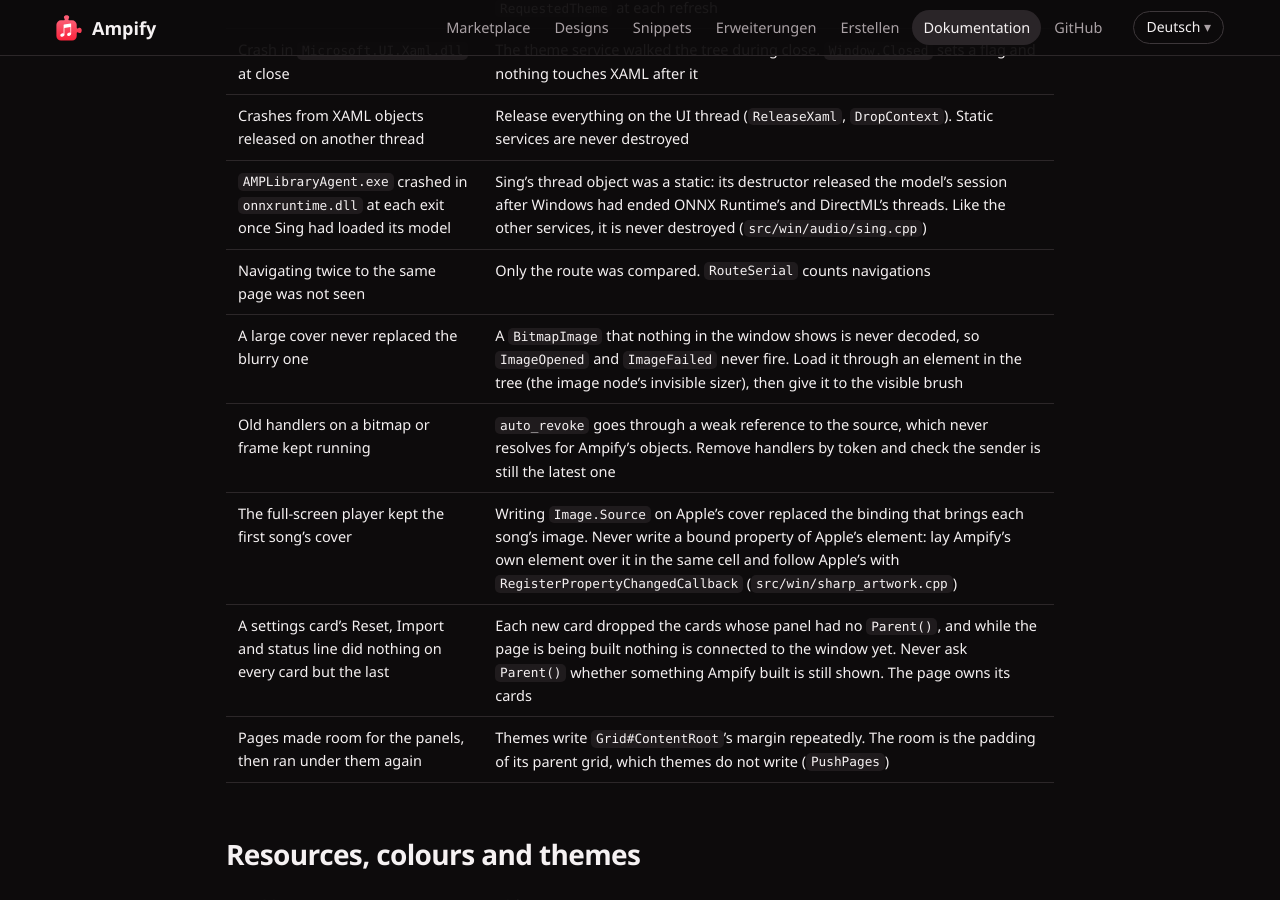
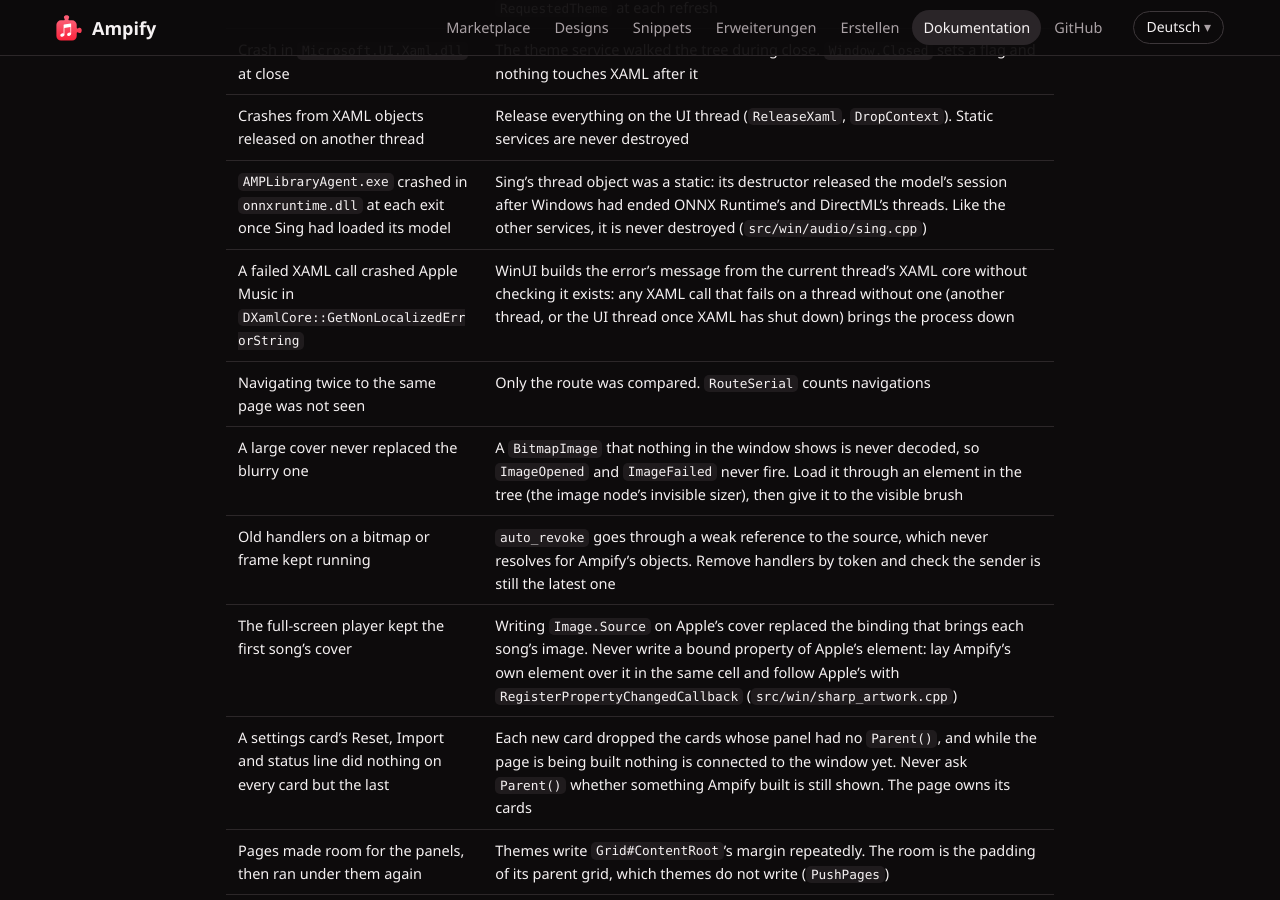
Before and after one commit to Shirowwww/ampify, a Jekyll site: the page built from docs/development/xaml-lessons.md, in a window 1280 px wide and 900 px high, scrolled down 1100 px. Built offline with Jekyll 4.4.1, drawn with Linux system fonts in a browser that asks for light colours; our own code applies the rules of GitHub Pages for plain Markdown files.

Commit message:
test: name the crashed process in the bench report
The report cut each crash event to its first 240 characters, before
the process id, so a case that starts Apple Music three times could
not tell which one crashed, nor whether it had the kernel. It now
reads the event's fields: process id, module, offset and code, in
any language of Windows. The lesson notes the WinUI crash it chased.

```diff
--- a/docs/development/xaml-lessons.md
+++ b/docs/development/xaml-lessons.md
@@ -21,6 +21,7 @@ Problems met while drawing inside Apple Music, and what fixed them. Read this be
 | Crash in `Microsoft.UI.Xaml.dll` at close | The theme service walked the tree during close. `Window.Closed` sets a flag and nothing touches XAML after it |
 | Crashes from XAML objects released on another thread | Release everything on the UI thread (`ReleaseXaml`, `DropContext`). Static services are never destroyed |
 | `AMPLibraryAgent.exe` crashed in `onnxruntime.dll` at each exit once Sing had loaded its model | Sing's thread object was a static: its destructor released the model's session after Windows had ended ONNX Runtime's and DirectML's threads. Like the other services, it is never destroyed (`src/win/audio/sing.cpp`) |
+| A failed XAML call crashed Apple Music in `DXamlCore::GetNonLocalizedErrorString` | WinUI builds the error's message from the current thread's XAML core without checking it exists: any XAML call that fails on a thread without one (another thread, or the UI thread once XAML has shut down) brings the process down |
 | Navigating twice to the same page was not seen | Only the route was compared. `RouteSerial` counts navigations |
 | A large cover never replaced the blurry one | A `BitmapImage` that nothing in the window shows is never decoded, so `ImageOpened` and `ImageFailed` never fire. Load it through an element in the tree (the image node's invisible sizer), then give it to the visible brush |
 | Old handlers on a bitmap or frame kept running | `auto_revoke` goes through a weak reference to the source, which never resolves for Ampify's objects. Remove handlers by token and check the sender is still the latest one |
```
Also changed, not shown: 1 other file.
